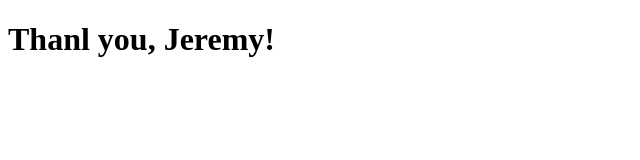
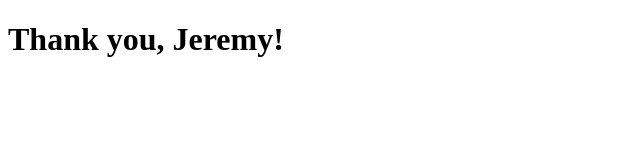
Before and after one commit to OttoRohrer/OttoRohrer, a plain HTML site: page index.html in a window 1280 px wide. Shown: the whole page, without its empty margins (0-640 px from the left). Drawn offline with Linux system fonts and the light colour scheme.

Commit message:
Update index.html

```diff
--- a/index.html
+++ b/index.html
@@ -1,2 +1,2 @@
 <!Doctype html>
-<h1>Thanl you, Jeremy!</h1>
+<h1>Thank you, Jeremy!</h1>
```
